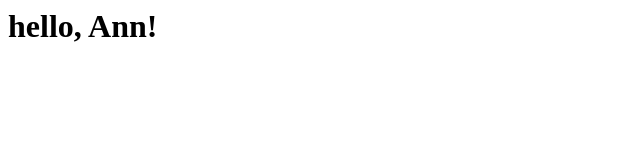
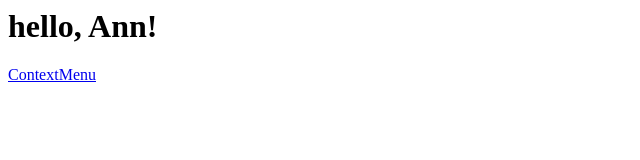
Before and after one commit to AgataAnja/booking, a plain HTML site: page index.html in a window 1280 px wide. Shown: the whole page, without its empty margins (0-640 px from the left). Drawn offline with Linux system fonts and the light colour scheme.

Commit message:
Update index.html

```diff
--- a/index.html
+++ b/index.html
@@ -1 +1,2 @@
 <h1>hello, Ann!</h1>
+<a href="ContextMenu.html">ContextMenu</a>
```
